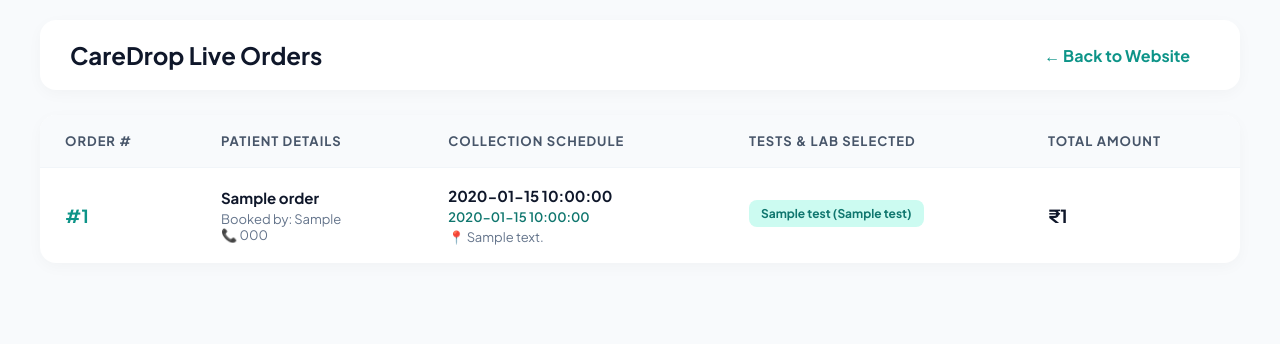
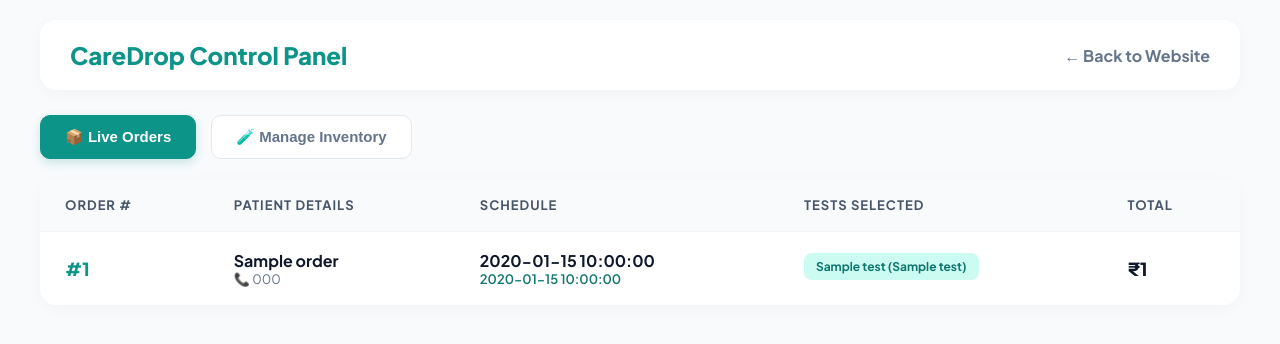
Before and after one commit to lab81617-del/caredrop-website, a Flask app: template templates/admin.html in a window 1280 px wide. Shown: the top 344 px of the page. Run offline with Flask 3, Linux system fonts and the light colour scheme; the template is opened without the code that fills it: most values are stand-ins (such as "Sample title", 1, 10 or a date in 2020); some libraries are stand-ins or nearby versions.

Commit message:
Update admin.html

```diff
--- a/templates/admin.html
+++ b/templates/admin.html
@@ -4,41 +4,65 @@
     <meta charset="UTF-8">
     <meta name="viewport" content="width=device-width, initial-scale=1.0">
     <title>Admin Dashboard | CareDrop</title>
-    <link href="https://fonts.googleapis.com/css2?family=Plus+Jakarta+Sans:wght@400;600;700&display=swap" rel="stylesheet">
+    <link href="https://fonts.googleapis.com/css2?family=Plus+Jakarta+Sans:wght@400;600;700;800&display=swap" rel="stylesheet">
     <style>
-        body { font-family: 'Plus Jakarta Sans', sans-serif; background: #F8FAFC; margin: 0; padding: 20px; }
+        body { font-family: 'Plus Jakarta Sans', sans-serif; background: #F8FAFC; margin: 0; padding: 20px; color: #0F172A; }
         .container { max-width: 1200px; margin: 0 auto; }
+
         .header { display: flex; justify-content: space-between; align-items: center; background: white; padding: 20px 30px; border-radius: 16px; box-shadow: 0 4px 15px rgba(0,0,0,0.03); margin-bottom: 25px; }
-        .header h1 { margin: 0; color: #0F172A; font-size: 24px; font-weight: 800; }
+        .header h1 { margin: 0; font-size: 24px; font-weight: 800; color: #0D9488; }
 
-        .card { background: white; padding: 0; border-radius: 16px; box-shadow: 0 4px 15px rgba(0,0,0,0.03); overflow: hidden; }
+        /* Tabs */
+        .tabs { display: flex; gap: 15px; margin-bottom: 20px; }
+        .tab-btn { background: white; border: 1px solid #E2E8F0; padding: 12px 24px; border-radius: 10px; font-weight: 700; cursor: pointer; color: #64748B; transition: 0.2s; font-size: 15px; }
+        .tab-btn.active { background: #0D9488; color: white; border-color: #0D9488; box-shadow: 0 4px 10px rgba(13, 148, 136, 0.2); }
+
+        .tab-content { display: none; }
+        .tab-content.active { display: block; }
+
+        /* Tables & Cards */
+        .card { background: white; border-radius: 16px; box-shadow: 0 4px 15px rgba(0,0,0,0.03); overflow: hidden; margin-bottom: 20px; }
         table { width: 100%; border-collapse: collapse; text-align: left; }
         th, td { padding: 18px 25px; border-bottom: 1px solid #F1F5F9; }
         th { background: #F8FAFC; font-weight: 700; color: #475569; font-size: 13px; text-transform: uppercase; letter-spacing: 1px; }
-        td { color: #0F172A; font-size: 15px; }
         tr:last-child td { border-bottom: none; }
 
         .badge { background: #CCFBF1; color: #0F766E; padding: 6px 12px; border-radius: 8px; font-size: 12px; font-weight: 700; display: inline-block; margin-bottom: 5px; }
+
+        /* Forms */
+        .form-container { padding: 30px; }
+        .form-title { font-size: 18px; font-weight: 800; margin-bottom: 20px; border-bottom: 2px solid #F1F5F9; padding-bottom: 10px; }
+        .form-grid { display: grid; grid-template-columns: repeat(auto-fit, minmax(250px, 1fr)); gap: 20px; margin-bottom: 20px; }
+        .input-group label { display: block; font-size: 13px; font-weight: 700; margin-bottom: 6px; color: #475569; }
+        .input-group input, .input-group select { width: 100%; padding: 12px; border: 1px solid #CBD5E1; border-radius: 8px; font-size: 14px; outline: none; box-sizing: border-box; }
+        .input-group input:focus, .input-group select:focus { border-color: #0D9488; }
+
+        .btn-save { background: #0F172A; color: white; padding: 12px 24px; border: none; border-radius: 8px; font-weight: 700; cursor: pointer; font-size: 15px; }
     </style>
 </head>
 <body>
     <div class="container">
         <div class="header">
-            <h1>CareDrop Live Orders</h1>
-            <div>
-                <a href="/" style="text-decoration: none; color: #0D9488; font-weight: 700; margin-right: 20px;">&larr; Back to Website</a>
-            </div>
+            <h1>CareDrop Control Panel</h1>
+            <a href="/" style="text-decoration: none; color: #64748B; font-weight: 700;">&larr; Back to Website</a>
         </div>
 
+        <div class="tabs">
+            <button class="tab-btn active" onclick="switchTab('orders')">📦 Live Orders</button>
+            <button class="tab-btn" onclick="switchTab('inventory')">🧪 Manage Inventory</button>
+        </div>
+
+        <!-- LIVE ORDERS TAB -->
+        <div id="orders" class="tab-content active">
             <div class="card">
                 <table>
                     <thead>
                         <tr>
                             <th>Order #</th>
                             <th>Patient Details</th>
-                        <th>Collection Schedule</th>
-                        <th>Tests & Lab Selected</th>
-                        <th>Total Amount</th>
+                            <th>Schedule</th>
+                            <th>Tests Selected</th>
+                            <th>Total</th>
                         </tr>
                     </thead>
                     <tbody>
@@ -46,17 +70,14 @@
                         <tr>
                             <td style="font-weight: 800; color: #0D9488; font-size: 18px;">#{{ order.id }}</td>
                             <td>
-                            <div style="font-weight: 700; margin-bottom: 4px;">{{ order.patient_name }}</div>
-                            <div style="font-size: 13px; color: #64748B;">Booked by: {{ order.booked_by }}</div>
+                                <div style="font-weight: 700;">{{ order.patient_name }}</div>
                                 <div style="font-size: 13px; color: #64748B;">📞 {{ order.phone }}</div>
                             </td>
                             <td>
-                            <div style="font-weight: 700; margin-bottom: 4px;">{{ order.collection_date }}</div>
-                            <div style="font-size: 13px; color: #0F766E; font-weight: 600; margin-bottom: 4px;">{{ order.time_slot }}</div>
-                            <div style="font-size: 13px; color: #64748B;">📍 {{ order.address }}</div>
+                                <div style="font-weight: 700;">{{ order.collection_date }}</div>
+                                <div style="font-size: 13px; color: #0F766E; font-weight: 600;">{{ order.time_slot }}</div>
                             </td>
                             <td>
-                            <!-- Updated to test_list -->
                                 {% for test in order.test_list %}
                                     <div class="badge">{{ test.test_name }} ({{ test.lab_name }})</div><br>
                                 {% endfor %}
@@ -64,13 +85,71 @@
                             <td style="font-weight: 800; font-size: 18px;">₹{{ order.total_amount }}</td>
                         </tr>
                         {% else %}
-                    <tr>
-                        <td colspan="5" style="text-align: center; padding: 40px; color: #94A3B8; font-weight: 600;">No orders have been placed yet.</td>
-                    </tr>
+                        <tr><td colspan="5" style="text-align: center; padding: 40px; color: #94A3B8;">No orders yet.</td></tr>
                         {% endfor %}
                     </tbody>
                 </table>
             </div>
         </div>
+
+        <!-- MANAGE INVENTORY TAB -->
+        <div id="inventory" class="tab-content">
+            <div class="card form-container">
+                <div class="form-title">Add New Test & Pricing</div>
+                <form action="/admin/add-test" method="POST">
+                    <div class="form-grid">
+                        <div class="input-group">
+                            <label>Test Name</label>
+                            <input type="text" name="test_name" placeholder="e.g. Complete Blood Count (CBC)" required>
+                        </div>
+                        <div class="input-group">
+                            <label>Category</label>
+                            <select name="category_id" required>
+                                <option value="1">Routine Tests</option>
+                                <option value="2">Vital Organs</option>
+                                <option value="3">Specialized</option>
+                            </select>
+                        </div>
+                        <div class="input-group">
+                            <label>Fasting Required?</label>
+                            <select name="fasting" required>
+                                <option value="None">No Fasting Required</option>
+                                <option value="10-12 Hrs Fasting">Yes - 10-12 Hrs Fasting</option>
+                            </select>
+                        </div>
+                    </div>
+
+                    <div class="form-title" style="border: none; margin-top: 10px; margin-bottom: 10px; font-size: 15px; color: #0F766E;">Assign to Partner Lab</div>
+
+                    <div class="form-grid">
+                        <div class="input-group">
+                            <label>Select Lab</label>
+                            <select name="lab_id" required>
+                                <option value="1">Rudraksh Laboratory</option>
+                                <!-- We will pull these dynamically from the database later -->
+                            </select>
+                        </div>
+                        <div class="input-group">
+                            <label>Price (₹)</label>
+                            <input type="number" name="price" placeholder="e.g. 350" required>
+                        </div>
+                        <div class="input-group" style="display: flex; align-items: flex-end;">
+                            <button type="submit" class="btn-save" style="width: 100%;">+ Save to Catalog</button>
+                        </div>
+                    </div>
+                </form>
+            </div>
+        </div>
+
+    </div>
+
+    <script>
+        function switchTab(tabId) {
+            document.querySelectorAll('.tab-content').forEach(t => t.classList.remove('active'));
+            document.querySelectorAll('.tab-btn').forEach(b => b.classList.remove('active'));
+            document.getElementById(tabId).classList.add('active');
+            event.target.classList.add('active');
+        }
+    </script>
 </body>
 </html>
```
Lines whose indentation alone changed are shown as unchanged.
